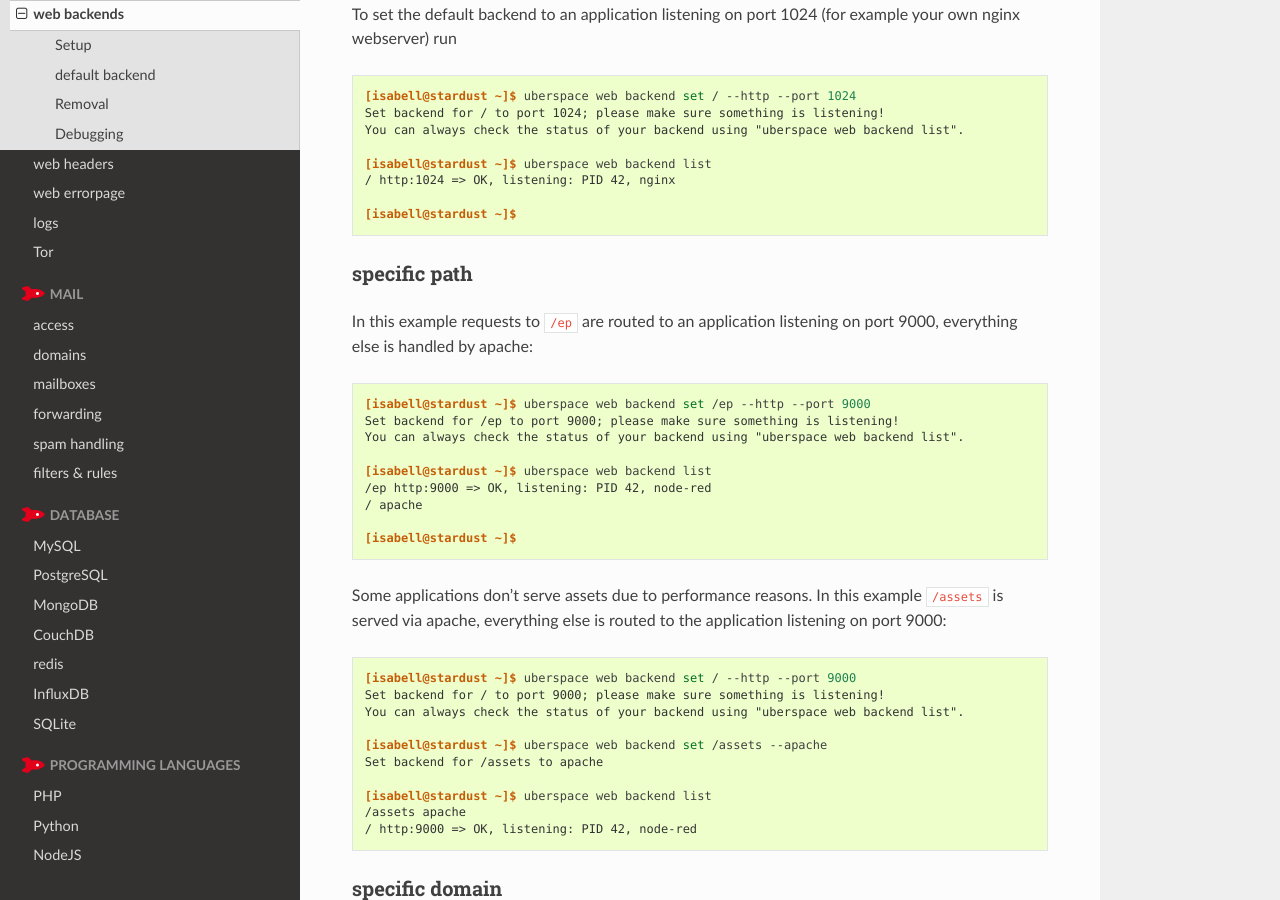
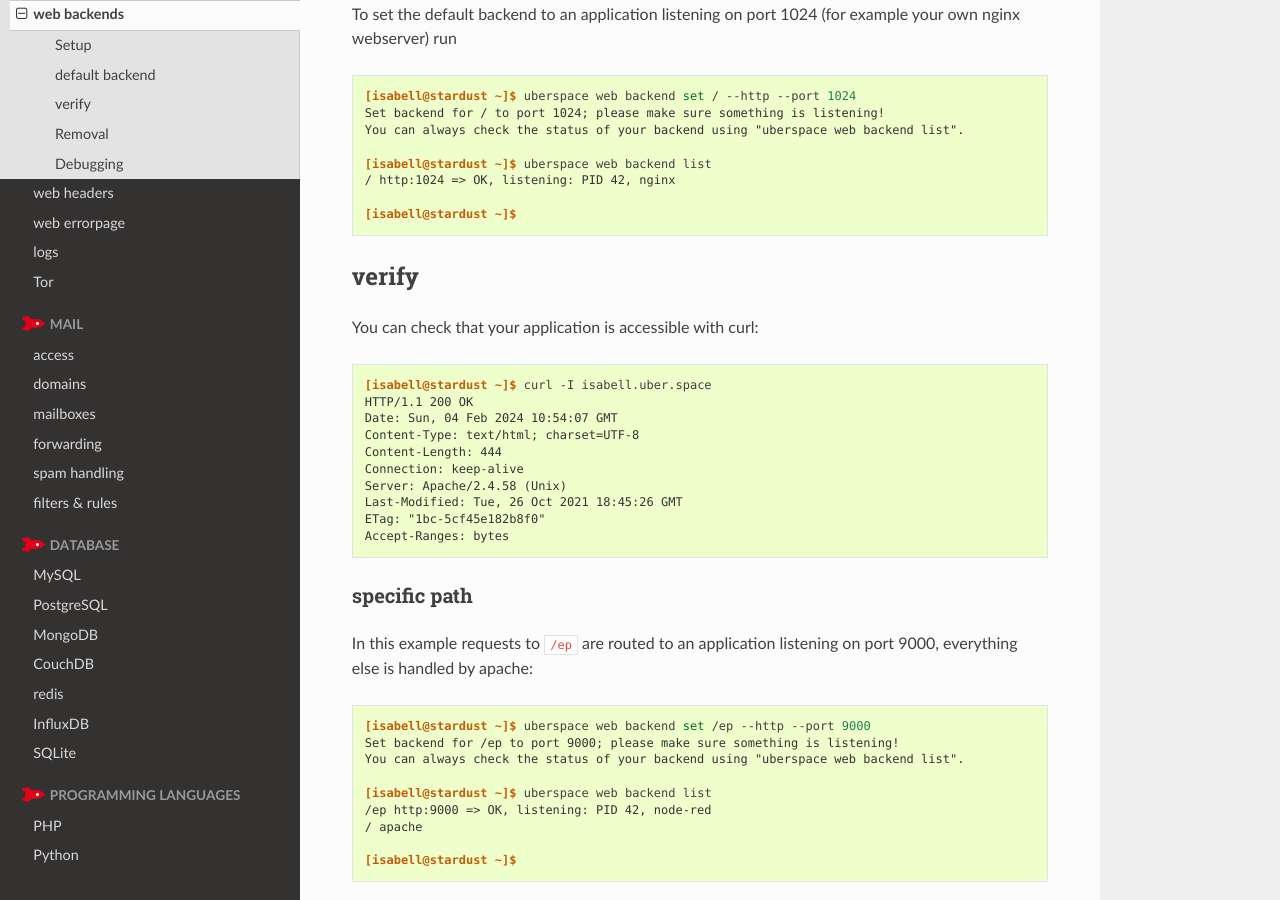
Before and after one commit to Uberspace/manual, a Sphinx documentation site: the page built from source/web-backends.rst, in a window 1280 px wide and 900 px high, scrolled down 1220 px. Built offline with Sphinx 7.4.7 and the Read the Docs theme 2.0.0, drawn with Linux system fonts in a browser that asks for light colours.

Commit message:
Add "verify that it works" section

```diff
--- a/source/web-backends.rst
+++ b/source/web-backends.rst
@@ -55,6 +55,25 @@ To set the default backend to an application listening on port 1024 (for example
   / http:1024 => OK, listening: PID 42, nginx
 
   [isabell@stardust ~]$
+
+verify
+===============
+
+You can check that your application is accessible with curl:
+
+.. code-block:: console
+
+  [isabell@stardust ~]$ curl -I isabell.uber.space
+  HTTP/1.1 200 OK
+  Date: Sun, 04 Feb 2024 10:54:07 GMT
+  Content-Type: text/html; charset=UTF-8
+  Content-Length: 444
+  Connection: keep-alive
+  Server: Apache/2.4.58 (Unix)
+  Last-Modified: Tue, 26 Oct 2021 18:45:26 GMT
+  ETag: "1bc-5cf45e182b8f0"
+  Accept-Ranges: bytes
+
 
 specific path
 -------------
```
